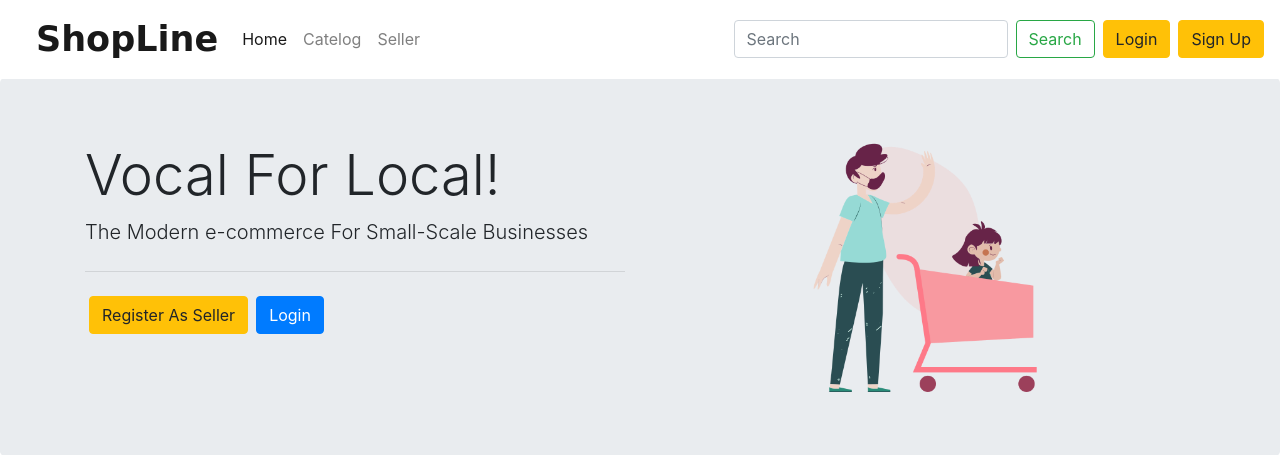
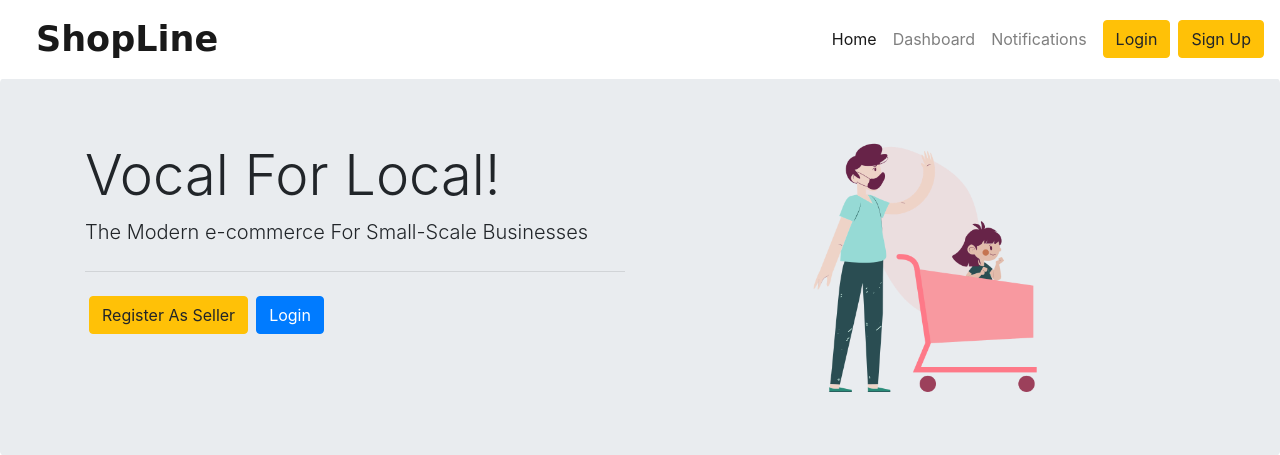
Before and after one commit to shubhanshu02/ShopLine, a Django app: page / in a window 1280 px wide. Shown: the top 455 px of the page. Run offline with Django 3.2, Linux system fonts and the light colour scheme; some web fonts are replaced.

Commit message:
Corrected links and templates

```diff
--- a/authentication/templates/registration/login.html
+++ b/authentication/templates/registration/login.html
@@ -29,7 +29,7 @@
       <form method="post">
         {% csrf_token %}
         {{ form |crispy }}
-        <button type="submit" class="btn btn-primary">Sign up</button>
+        <button type="submit" class="btn btn-primary">Login</button>
       </form>
     </div>
   </div>
--- a/shop/templates/base.html
+++ b/shop/templates/base.html
@@ -23,25 +23,26 @@
             class="navbar-brand" href="{% url 'index' %}">ShopLine</a>
 
         <div class="collapse navbar-collapse" id="navbarTogglerDemo03">
-            <ul class="navbar-nav mr-auto mt-2 mt-lg-0">
+            <ul class="navbar-nav ml-auto mt-2 mt-lg-0">
                 {% url 'index' as url %}
                 <li class="nav-item {% if request.path == url %}active{% endif %}">
-                    <a class="nav-link" href="{% url 'index' %}">Home</a>
+                    <a class="nav-link" href="{{ url }}">Home</a>
                 </li>
-
+                {% url 'dashboard' as url %}
+                <li class="nav-item {% if request.path == url %}active{% endif %}">
+                    <a class="nav-link" href="{{ url }}">Dashboard</a>
+                </li>
+                {% url 'notifications' as url %}
                 <li class="nav-item">
-                    <a class="nav-link" href="#">Catelog</a>
-                </li>
-                <li class="nav-item">
-                    <a class="nav-link" href="#">Seller</a>
+                    <a class="nav-link" href="{{ url }}">Notifications</a>
                 </li>
             </ul>
-            <form class="form-inline my-2 my-lg-0">
-                <input class="form-control mr-sm-2" type="search" placeholder="Search" aria-label="Search">
-                <button class="btn btn-outline-success my-2 my-sm-0" type="submit">Search</button>
-            </form>
+            {% if request.user.is_authenticated %}
+            <a href="{% url 'logout' %}" class="ml-2 btn btn-warning">Logout</a>
+            {% else %}
             <a href="{% url 'login' %}" class="ml-2 btn btn-warning">Login</a>
             <a href="{% url 'register' %}" class="ml-2 btn btn-warning">Sign Up</a>
+            {% endif %}
         </div>
     </nav>
     <div class="bg-white" style="margin-top: 78px;">
--- /dev/null
+++ b/shop/templates/shop/dashboard.html
@@ -0,0 +1,6 @@
+{% extends 'base.html' %}
+{% load static %}
+
+{% block content %}
+Dashboard
+{% endblock %}
--- a/shop/templates/shop/index.html
+++ b/shop/templates/shop/index.html
@@ -10,8 +10,12 @@
                 <p class="lead">The Modern e-commerce For Small-Scale Businesses</p>
                 <hr class="my-4">
                 <div class="row mb-4 ml-1 text-center">
+                    {% if request.user.is_authenticated %}
+                    <a href="{% url 'dashboard' %}" class="ml-2 btn btn-primary">Proceed to Dashboard</a>
+                    {% else %}
                     <a href="{% url 'register' %}" class="btn btn-warning">Register As Seller</a>
                     <a href="{% url 'login' %}" class="ml-2 btn btn-primary">Login</a>
+                    {% endif %}
                 </div>
             </div>
 
--- /dev/null
+++ b/shop/templates/shop/notifications.html
@@ -0,0 +1,5 @@
+{% extends 'base.html' %}
+{% load static %}
+
+{% block content %}
+{% endblock %}
--- a/shop/urls.py
+++ b/shop/urls.py
@@ -3,4 +3,6 @@ from . import views
 
 urlpatterns = [
     path('', views.home, name='index'),
+    path('dashboard', views.dashboard, name='dashboard'),
+    path('notifications', views.notifications, name='notifications'),
 ]
--- a/shop/views.py
+++ b/shop/views.py
@@ -1,4 +1,11 @@
 from django.shortcuts import render
+from django.contrib.auth.decorators import login_required
 # Create your views here.
 def home(request):
     return render(request, 'shop/index.html')
+
+def dashboard(request):
+    return render(request, 'shop/dashboard.html')
+
+def notifications(request):
+    return render(request, 'shop/notifications.html')
```
